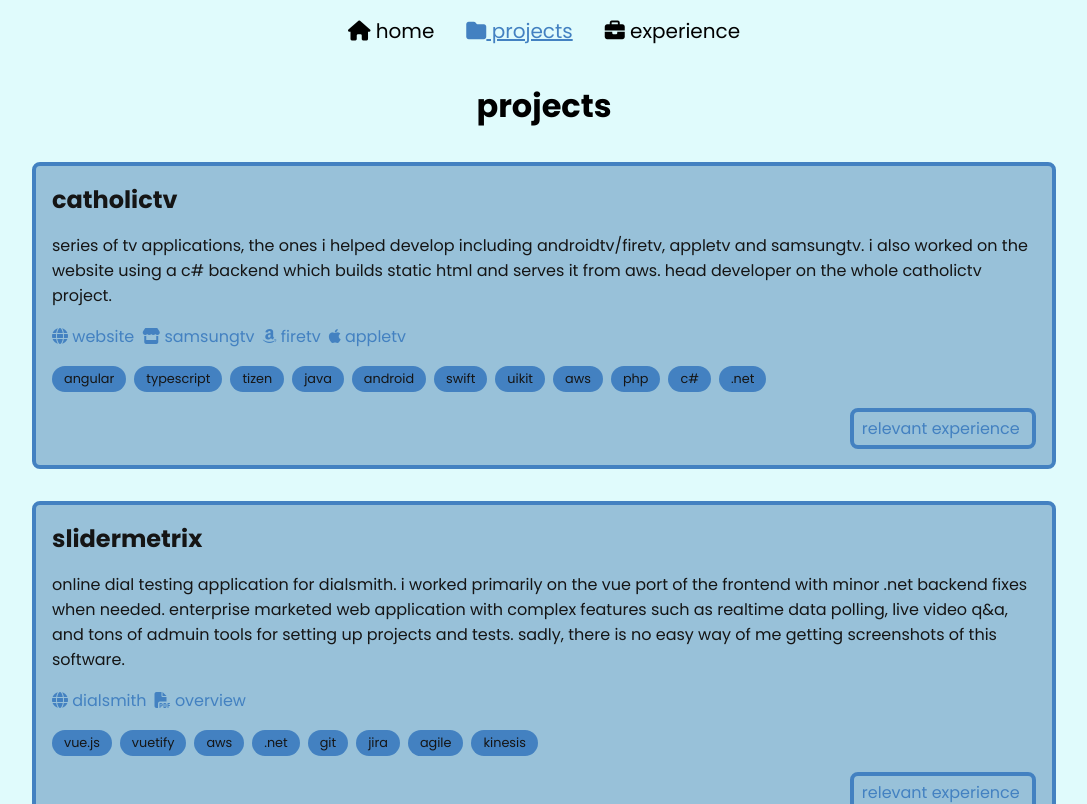
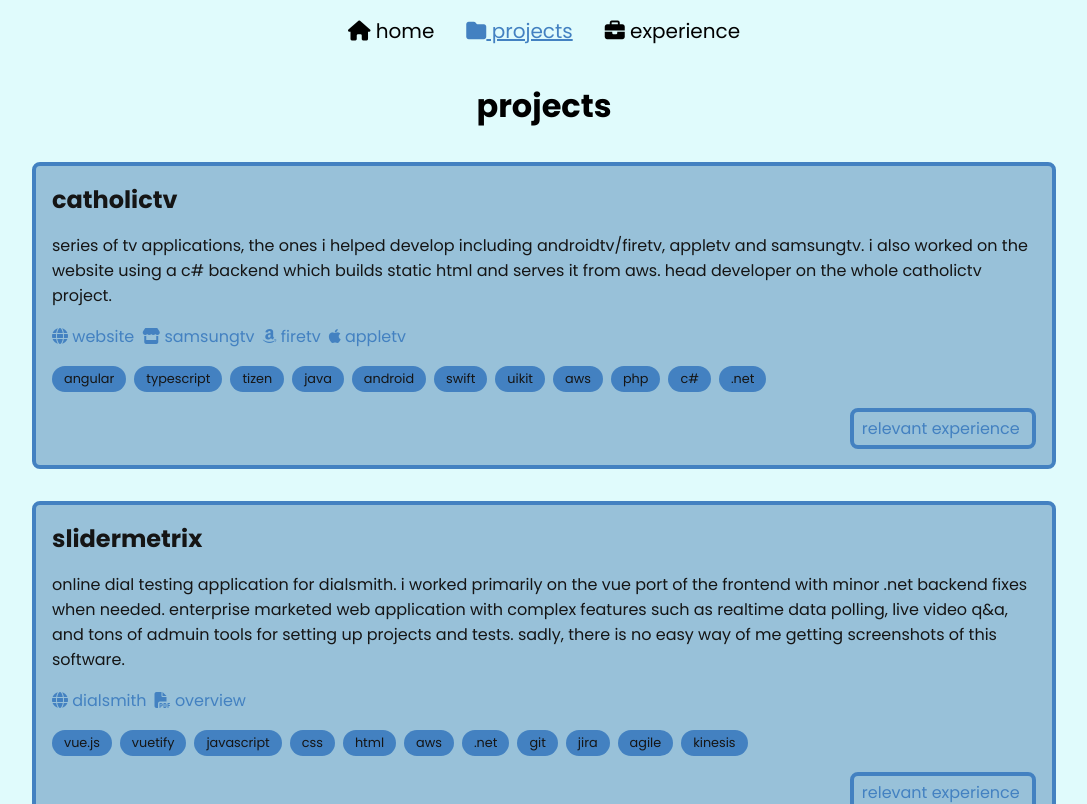
Before and after one commit to lavaskin/jacksoneggers.com, an Angular app: page /projects in a window 1280 px wide. Shown: the top 804 px of the page, without its empty margins (96-1183 px from the left). Built offline with nearby package versions, Linux system fonts and the light colour scheme; some icons are missing.

Commit message:
optimize title card image

```diff
--- a/src/app/components/title-card/title-card.component.html
+++ b/src/app/components/title-card/title-card.component.html
@@ -5,7 +5,7 @@
 	<div class="head__right">
 		<div class="head__right__info">
 			<h1>jackson eggers</h1>
-			<img class="head__img__mobile" src="assets/pictures/header_landscape.jpg" alt="Header Image">
+			<img class="head__img__mobile" src="assets/pictures/header_landscape.webp" alt="Header Image">
 			<h2>passionate sde, specializing in web development</h2>
 
 			<p><i class="fas fa-location-dot"></i> beaverton, oregon</p>
--- a/src/app/data/projects.data.ts
+++ b/src/app/data/projects.data.ts
@@ -46,7 +46,7 @@
 				icon: 'fas fa-file-pdf',
 			}
 		],
-		skills: ['Vue.js', 'Vuetify', 'AWS', '.NET', 'Git', 'Jira', 'Agile', 'Kinesis'],
+		skills: ['Vue.js', 'Vuetify', 'javascript', 'css', 'html', 'AWS', '.NET', 'Git', 'Jira', 'Agile', 'Kinesis'],
 		relevantExperience: 2,
 	},
 	{
@@ -89,7 +89,7 @@
 		id: 4,
 		title: 'Cranny GUI',
 		description: "Nuxt3 GUI frontend for the channel reactor platform monitor software. Took in data through the channel reactor rest api to use in various live graphs and tables. classified software, so no screenshots or links.",
-		skills: ['vue3', 'nuxt3', 'drogon'],
+		skills: ['vue3', 'nuxt3', 'javascript', 'css', 'html', 'drogon'],
 		relevantExperience: 3,
 	},
 ];
```
Also changed, not shown: src/assets/pictures/header_landscape.jpg (deleted), src/assets/pictures/header_landscape.webp (added).
